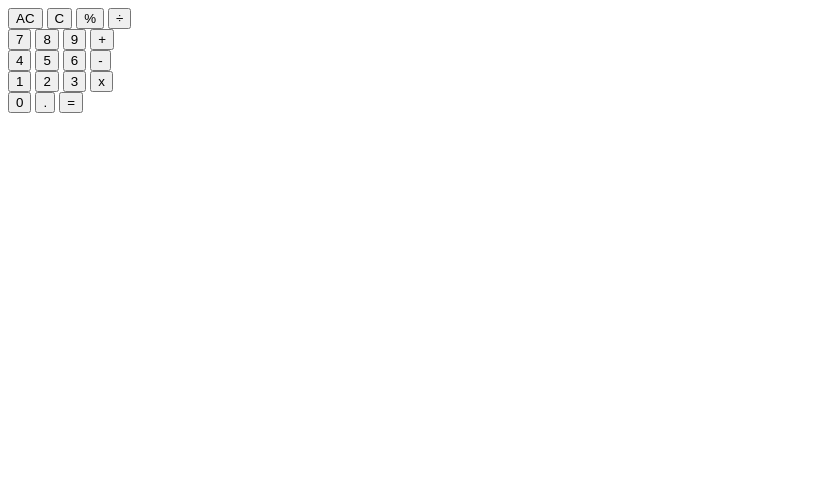
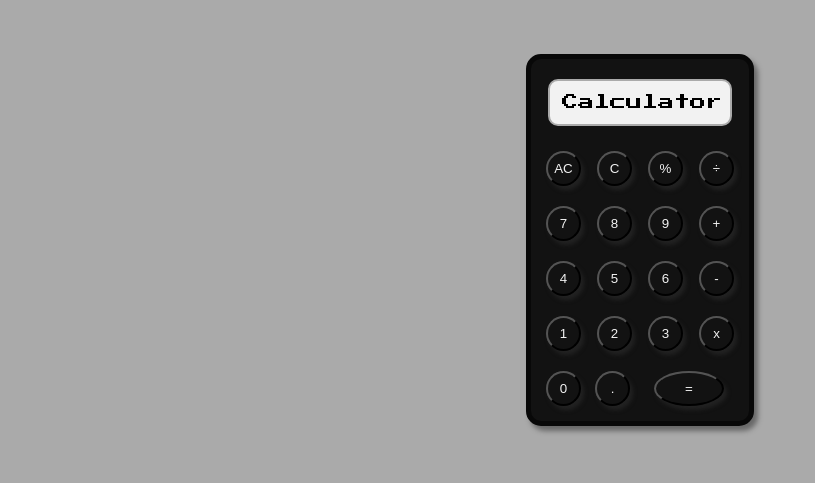
Before and after one commit to MinimiseOCE/odin-calculator, a plain HTML site: page index.html in a window 1280 px wide. Shown: the whole page, without its empty margins (0-815 px from the left). Drawn offline with Linux system fonts and the light colour scheme.

Commit message:
Finish styling

```diff
--- a/index.html
+++ b/index.html
@@ -4,38 +4,57 @@
     <meta charset="utf-8" />
     <title>Calculator</title>
     <link rel="stylesheet" href="style.css" />
+    <link
+      rel="stylesheet"
+      href="https://fonts.googleapis.com/css?family=Press+Start+2P"
+    />
+    <style>
+      .buttons {
+        font-family: "Audiowide", sans-serif;
+      }
+      .display {
+        font-family: "Press Start 2P", sans-serif;
+      }
+    </style>
   </head>
   <body>
-    <div class="Display"></div>
-    <div class="Buttons">
-      <div class="Row 1">
+    <div class="calculator">
+      <div class="frame">
+        <div class="display">
+          <div class="subtext"></div>
+          <div class="text">Calculator</div>
+        </div>
+        <div class="buttons">
+          <div class="row1">
             <button>AC</button>
             <button>C</button>
             <button>%</button>
             <button>÷</button>
           </div>
-      <div class="Row 2">
+          <div class="row2">
             <button>7</button>
             <button>8</button>
             <button>9</button>
             <button>+</button>
           </div>
-      <div class="Row 3">
+          <div class="row3">
             <button>4</button>
             <button>5</button>
             <button>6</button>
             <button>-</button>
           </div>
-      <div class="Row 4">
+          <div class="row4">
             <button>1</button>
             <button>2</button>
             <button>3</button>
             <button>x</button>
           </div>
-      <div class="Row 5">
+          <div class="row5">
             <button>0</button>
             <button>.</button>
-        <button>=</button>
+            <button id="equals">=</button>
+          </div>
+        </div>
       </div>
     </div>
     <script src="script.js" async defer></script>
--- a/style.css
+++ b/style.css
@@ -0,0 +1,112 @@
+
+body {
+    display: table;
+    margin: auto;
+    background-color: #AAAAAA;
+    height: 480px;
+}
+
+.calculator {
+    display: table-cell;
+    vertical-align: middle;
+}
+
+.frame {
+    display: flex;
+    flex-direction: column;
+    background-color: #121212;
+    padding: 5px;
+    width: 13rem;
+    height: 22rem;
+    border-radius: 15px;
+    box-shadow: 4px 5px 5px 0px rgba(39, 39, 39, 0.5);
+    justify-content: space-between;
+    border: 5px solid #080808;
+}
+
+.subtext {
+    height: 30%;
+    padding-left: auto;
+}
+
+.text {
+    height: 70%;
+}
+
+.display {
+    height: 75px;
+    width: 180px;
+    margin-left: auto;
+    margin-right: auto;
+    margin-top: 15px;
+    border-radius: 10px;
+    margin-bottom: 15px;
+    background-color: #F2F2F2;
+    display: flex;
+    flex-direction: column;
+    border: solid 2px #AAAAAA;
+    justify-content: space-between;
+    align-items: center;
+}
+
+.text {
+    padding-top:;
+    margin-left: auto;
+    margin-right: 8px;
+    font-size: 1rem;
+}
+
+.subtext {
+    margin-right: auto;
+    color: rgba(34, 34, 34, 0.445);
+    margin-left: 5px;
+    font-size: 0.8rem;
+}
+
+.buttons {
+    height: 100%;
+    display: flex;
+    justify-content: stretch;
+    flex-direction: column;
+}
+
+.row1, .row2, .row3, .row4, .row5 {
+    display: flex;
+    align-items: center;
+    justify-content: space-between;
+    margin-top: 5px;
+    margin: 10px;
+
+}
+
+.buttons button {
+    width: 35px;
+    height: 35px;
+    border-radius: 100%;
+    background-color: #121212;
+    color: #F2F2F2;
+    box-shadow: 3px 4px 4px 0px #222222;
+
+}
+
+.buttons button:hover {
+    padding-bottom: 5px;
+    border-radius: 100%;
+    color: whitesmoke;
+    background-color: rgb(65, 65, 65);
+
+}
+
+.buttons button:active {
+    padding-bottom: 0px;
+    border-radius: 100%;
+    color: whitesmoke;
+    background-color: rgb(65, 65, 65);
+
+}
+
+#equals {
+    width: 70px;
+    margin-right: 10px;
+    margin-left: 10px;
+}
```
Lines whose indentation alone changed are shown as unchanged.
